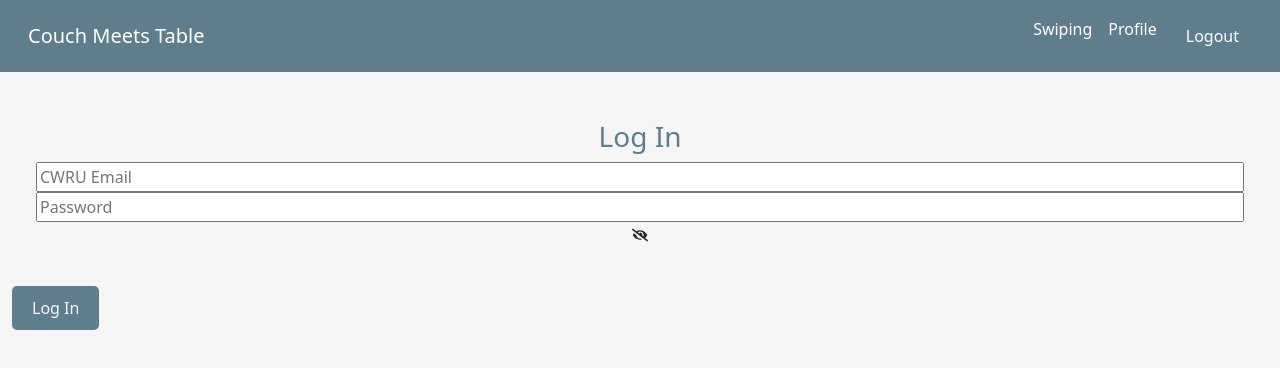
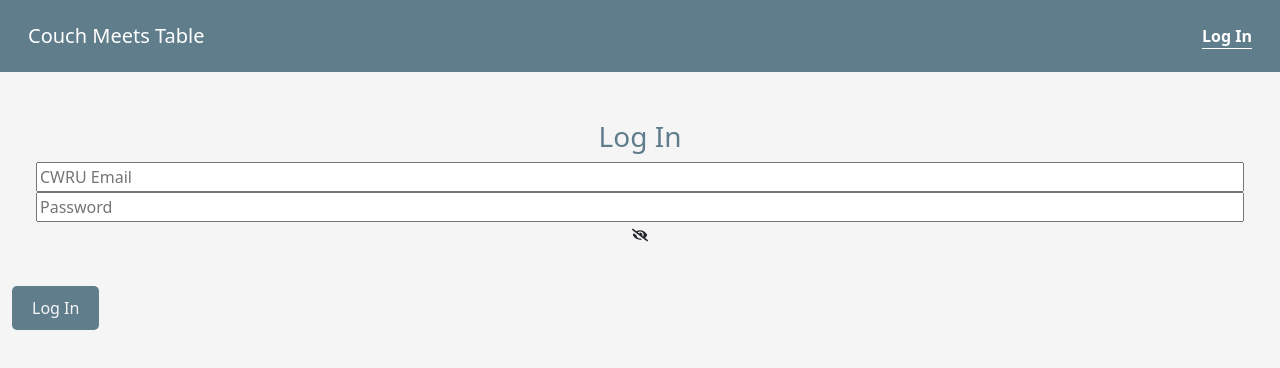
Before and after one commit to bhavyapkrishna/couch-meets-table, a React (Create React App) app in the folder client/: page /login in a window 1280 px wide. Shown: the top 368 px of the page. Built offline with nearby package versions, Linux system fonts and the light colour scheme.

Commit message:
fixed navbar code/logout functionality

```diff
--- a/client/src/components/Navbar.js
+++ b/client/src/components/Navbar.js
@@ -1,5 +1,5 @@
-import {Link, useLocation, useNavigate} from "react-router-dom";
-import { useState, useContext } from "react";
+import { Link, useLocation, useNavigate } from "react-router-dom";
+import { useState, useContext, useEffect } from "react";
 import { UserContext } from "../UserProvider";
 
 
@@ -9,12 +9,35 @@ function Navbar() {
     const { pathname } = location;
     const { user, setUser } = useContext(UserContext);
 
-    const handleLogOut = () => {
-        localStorage.removeItem("access_token");
-        localStorage.removeItem("refresh_token");
-        setUser(null);
-        navigate("/login");
-    }
+    const handleLogOut = async () => {
+        const accessToken = localStorage.getItem("access_token");
+        const refreshToken = localStorage.getItem("refresh_token");
+
+        try {
+            const response = await fetch("http://localhost:8000/api/logout/", {
+                method: "POST",
+                headers: {
+                    "Content-Type": "application/json",
+                    Authorization: `Bearer ${accessToken}`,
+                },
+                body: JSON.stringify({ refresh_token: refreshToken }),
+            });
+
+            if (response.ok) {
+                localStorage.removeItem("access_token");
+                localStorage.removeItem("refresh_token");
+                setUser({
+                    profile: {},
+                    quizResponse: [],
+                });
+                navigate("/login");
+            } else {
+                console.error("Failed to log out", await response.json());
+            }
+        } catch (error) {
+            console.error("Failed to log out", error);
+        }
+    };
 
     return (
         <nav className="navbar navbar-expand-lg navbar-dark custom-sec-bg fixed-top py-3">
@@ -23,7 +46,7 @@ function Navbar() {
                     Couch Meets Table
                 </Link>
                 <div className="ms-auto me-3 d-flex gap-3">
-                    {user ? (
+                    {(user.quizResponse.length > 0) ? (
                         <>
                             <Link
                                 to="/swiping"
@@ -37,6 +60,7 @@ function Navbar() {
                             >
                                 Profile
                             </Link>
+
                             <button onClick={handleLogOut} className="btn btn-link text-white text-decoration-none">
                                 Logout
                             </button>
```
